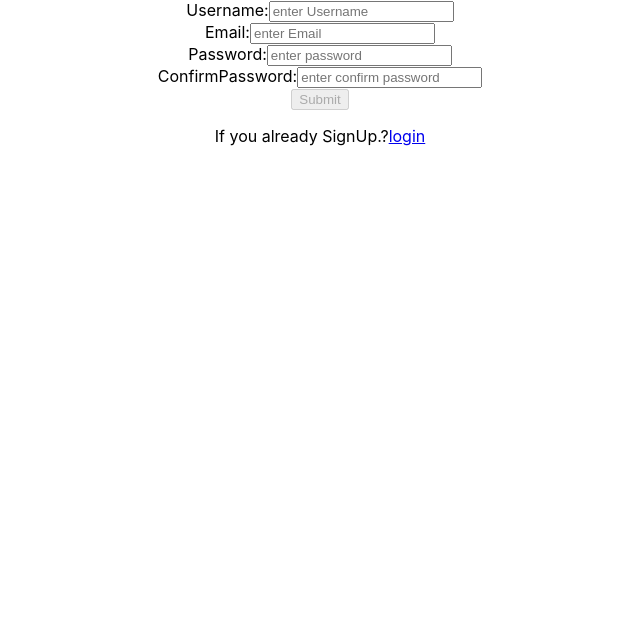
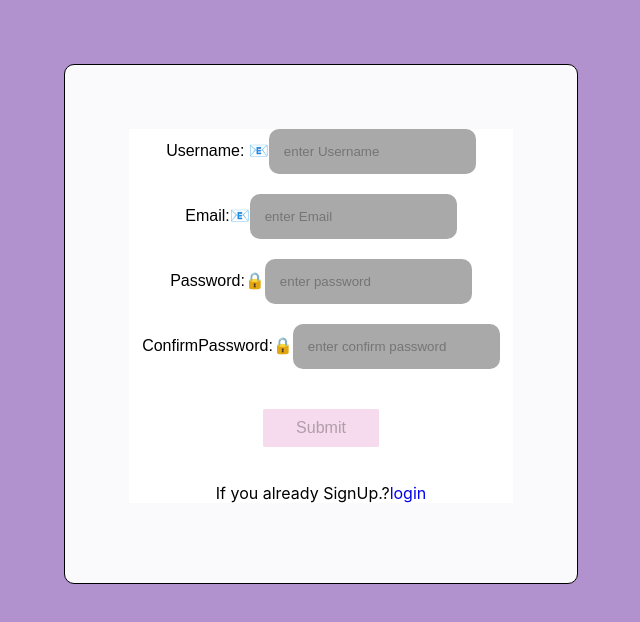
Before and after one commit to rani-vyas/newProject, a React (Create React App) app: page /signup in a window 1280 px wide. Shown: the top 622 px of the page, without its empty margins (320-960 px from the left). Built offline with nearby package versions, Linux system fonts and the light colour scheme.

Commit message:
added new files

```diff
--- a/src/App.js
+++ b/src/App.js
@@ -4,7 +4,7 @@ import {BrowserRouter as Router, Routes,Route} from "react-router-dom";
 import { UserPage } from './project1/page';
 import { SignUp } from './project1/signup';
 import { LoginUser } from './project1/login';
-
+//import { RedirectFunction } from 'react-router-dom';
 function App() {
   return (
    // <SignUp/>
@@ -15,6 +15,7 @@ function App() {
       <Routes>
         <Route path='/'>
           <Route index element={<UserPage/>}/>
+          <Route path='/page' element={<UserPage/>}/>
           <Route path='/signup' element={<SignUp/>}/>
           <Route path='/login' element={<LoginUser/>}/>
         </Route>
--- a/src/project1/login.js
+++ b/src/project1/login.js
@@ -1,9 +1,9 @@
 import axios from "axios";
 import React, { useEffect, useState } from "react";
-import { Link } from "react-router-dom";
+import { Link, redirect, useNavigate } from "react-router-dom";
 
 export function LoginUser () {
-
+const userNavigate = useNavigate()
     const [username,setUsername] = useState('')
     const [email,setEmail] = useState('')
     const [password,setPassword] = useState('')
@@ -12,8 +12,8 @@ export function LoginUser () {
     const [emailError,setEmailError] =useState('')
     const [passwordError,setPasswordError]= useState('')
     const [message,setmessage] = useState('')
-   const [isFormDisable,setisFormDisable] = useState(true)
-
+    const [isFormDisable,setisFormDisable] = useState(true)
+    const [successMessage, setsuccessMessage] = useState('');
 
  const data = JSON.stringify({
     'username':username,
@@ -23,18 +23,8 @@ export function LoginUser () {
     const login = async(e) =>{
         e.preventDefault();
 
-
-            //setisFormDisable(false)
-
-        if(!email || email !== email){
-            setEmailError('Check Your email!')
-        }
-
-        if( password !== password){
-            setPasswordError('Check your password')
-        }
-
         try{
+            debugger;
             const logindata = await axios({
                     'url':'http://127.0.0.1:8000/login/',
                     'method' : 'POST',
@@ -48,28 +38,41 @@ export function LoginUser () {
             console.log(token)
             if(token){
                 localStorage.setItem('token',token)
+        userNavigate('/page')
+                setmessage('user Successfully login.')
             }
             else{
                 console.log('no token!')
             }
-
-            if(username && email && password && password){
+            /*if(username && email && password && password){
                 setmessage('User Successfully login.')
-             }
+             }*/
 
         }catch(error){
             console.error('error',error)
             if(error.response && error.response.data && error.response.data.username){
                     setusernameError(error.response.data.username)
             }
+            else{
+                setError('')
+            }
             if(error.response && error.response.data && error.response.data.email){
                 setEmailError(error.response.data.email)
+            }
+            else{
+                setError('')
             }
             if(error.response && error.response.data && error.response.data.password){
                 setPasswordError(error.response.data.password)
             }
+            else{
+                setError('')
+            }
            if( error.response.data && error.response.data.non_field_errors){
                 setError(error.response.data.non_field_errors)
+            }
+            else{
+                setError('')
             }
         }
     }
@@ -84,9 +87,7 @@ export function LoginUser () {
      const handleChangeEmail = (e) =>{
         setEmail(e.target.value)
         setisFormDisable(!username || !e.target.value || !password )
-        if(email !== '/^[^\s@]+@[^\s@]+\.[^\s@]+$/'){
-            setisFormDisable(true)
-        }
+
 
       }
      const handleChangePassword = (e) =>{
@@ -97,10 +98,44 @@ export function LoginUser () {
             }
          }
 
+         const handleCheckUsername = () =>{
+            if(username == ''){
+                setusernameError('must included username')
+            }
+            else{
+                setusernameError('')
+            }
+         }
+         const handleCheckemail = () =>{
+            debugger;
+            let emailRegex =  /^[^\s@]+@[^\s@]+\.[^\s@]+$/;
+          if (!email) {
+            setEmailError("this field may not be blank!")
+          }
+          else if(!emailRegex.test(email)){
+            setEmailError('Enter A Valid Email!')
+          }
+          else{
+            setEmailError('')
+          }
+        }
+         const handleCheckpassword = () =>{
 
+         let passwordRegexp = /^(?=.[0-9])(?=.[a-zA-Z])(?=.[!@#$%^&])[a-zA-Z0-9!@#$%^&*]{8,20}$/
+                if (passwordRegexp.test(password)) {
+                    setPasswordError('Password length sholud be minimum 8.One uppercase,One lowercase,special characters or one digit must be included.')
+                }
+                else if(!password){
+                    setPasswordError('This field is required.')
+                }
+                else{
+                    setPasswordError('')
+                }
+            }
     return(
         <>
-        <div>
+
+        <div style={{border:'1px solid black' ,marginTop:'5%', width:'40%'}}>
             <form>
             <label>Enter Username:</label>
             <input
@@ -108,6 +143,7 @@ export function LoginUser () {
             placeholder="username"
             value={username}
             onChange={handleChangeUsername}
+            onBlur={handleCheckUsername}
             />
             <br/>
             {usernameError && <p style={{color:'red'}}>{usernameError}</p>}
@@ -116,7 +152,9 @@ export function LoginUser () {
             type="email"
             placeholder="email"
             value={email}
-            onChange={handleChangeEmail}/>
+            onChange={handleChangeEmail}
+            onBlur={handleCheckemail}
+            />
             <br/>
             {emailError && <p style={{color: 'red'}}>{emailError}</p>}
             <label>Enter Password:</label>
@@ -124,7 +162,9 @@ export function LoginUser () {
             type="password"
             placeholder="password"
             value={password}
-            onChange={handleChangePassword }/>
+            onChange={handleChangePassword }
+            onBlur={handleCheckpassword}
+            />
             <br/>
             {passwordError && <p style={{color : 'red'}}>{passwordError}</p>}
 
--- /dev/null
+++ b/src/project1/page.css
@@ -0,0 +1,14 @@
+.primaryButton{
+    width:40%;
+    padding:10px;
+    margin-top: 30px;
+    font-size: 2em;
+    border-color: black;
+    border-radius: 10px;
+}
+.div-class{
+background-color: aliceblue;
+}
+body{
+    background-color: rgb(244, 230, 238);
+}
--- a/src/project1/page.js
+++ b/src/project1/page.js
@@ -1,14 +1,15 @@
 import React, { useEffect } from "react";
-import { Link } from "react-router-dom";
-
+import { Link, useNavigate } from "react-router-dom";
+import './page.css'
 export function UserPage () {
 
     return(
         <>
-        <div style={{border:'1px solid black',width:'40%',padding:'30px',marginLeft:'30%',marginTop:'10%',borderRadius:'10px'}}>
-
-           <button type="button" style={{padding:'10px',marginRight:'10px'}}><Link to='/signup'>SignUp</Link></button>
-           <button type="button" style={{padding:'10px',marginLeft:'10px'}}><Link to='/login'>Login</Link></button>
+        <div className='div-class' style={{border:'10px solid black',width:'50%',padding:'20px',marginLeft:'20%',marginTop:'10%',borderRadius:'10px', height:'300px'}}>
+            <button type="button" className="primaryButton"><Link to='/signup' style={{textDecoration:'none'}}>SignUp</Link></button>
+            <p>If you already SignUp?<Link to='/login' style={{textDecoration:'none'}}>login</Link></p>
+            <button type="button" className="primaryButton" ><Link to='/login' style={{textDecoration:'none'}}>LogIn!</Link></button>
+            <p>If you didn't have any account? <Link to='/signup' style={{textDecoration:'none'}}>Signup</Link></p>
         </div>
         </>
     )
--- /dev/null
+++ b/src/project1/signup.css
@@ -0,0 +1,52 @@
+body{
+    background-color:rgb(177, 146, 207);
+}
+#heading-div h1{
+    text-align: center;
+    margin-bottom: 5%;
+    margin-top: 0%;
+    background-color: aliceblue;
+}
+#heading-div{
+    margin-bottom: 15%;
+    font-size: 2rem;
+}
+.admin-div{
+    border: 1px solid black;
+    border-radius: 10px;
+    margin-left: 30%;
+    margin-top: 5%;
+    margin-bottom: 5%;
+    display:block;
+    align-items: center;
+    width: 30%;
+    padding: 5%;
+    background-color: rgb(250, 249, 252);
+}
+.input-class{
+    padding: 15px;
+    border: none;
+    background-color: darkgray;
+    border-radius: 10px;
+}
+#btn-id{
+    padding: 15px;
+    background-color: rgb(246, 218, 237);
+    border: none;
+    border-radius: 35px;
+}
+#btn-id:hover{
+    background-color: rgb(231, 53 ,178);
+}
+/*#label-checkbox{
+    border: 1px solid black;
+    margin-top: 10px;
+}*/
+.checkbox-div{
+    border: 1px solid black;
+    color: black;
+}
+.checkbox-div #label-checkbox{
+   background-color: aliceblue;
+
+}
--- a/src/project1/signup.js
+++ b/src/project1/signup.js
@@ -1,10 +1,12 @@
 import { isDisabled } from "@testing-library/user-event/dist/utils";
 import axios from "axios";
 import React, { useEffect, useState } from "react";
-import { Link } from "react-router-dom";
+import { Link, useNavigate, } from "react-router-dom";
+import'./signup.css';
 
 export function SignUp () {
-  // debugger
+
+const navigate = useNavigate()
 const [username,setUsername] = useState('')
 const [email,setEmail] = useState('')
 const [password1,setPassword1] = useState('')
@@ -16,6 +18,7 @@ const [password1Error,setPassword1Error] = useState('')
 const [password2Error,setPassword2Error] = useState('')
 const [message,setsignupmessage]= useState('')
 const [isFormDisabled,setFormDisabled] = useState(true);
+const [successMessage,setsuccessMesseage] = useState('')
 
 
 const data = JSON.stringify({
@@ -25,32 +28,9 @@ const data = JSON.stringify({
     password2:password2
 })
 
- /*if(email.matchAll !== '/^[^\s@]+@[^\s@]+\.[^\s@]+$/'){
-        setemailError('This Email is not valid')
-    }
-
-    if(password1 !== password2){
-        seterror('password does not match with confirm password')
-    }
-    if(!password1.length < 8 && password1 !== '/^(?=.*[a-z])(?=.*[A-Z])(?=.*\d)(?=.*[!@#$%^&*()_+])[A-Za-z\d!@#$%^&*()_+]{8,}$/' ){
-        setPassword1Error('password length should be 8.one uppercase,one lowercase,special characters must be included.')
-    }
-
-    if(!username || !email || !password1 || !password2){
-        setUsernameError('This is required.')
-        setemailError('This is required.')
-        setPassword1Error('This is required.')
-        setPassword2Error('This is required.')
-    }*/
-
-/*if(Object.keys(data).length === 0){
-    handleSignup()
-}*/
-
  const handleSignup = async(e) =>{
     e.preventDefault();
         try{
-
             const user = await axios({
                 'url': 'http://127.0.0.1:8000/register/',
                 'method': 'POST',
@@ -60,34 +40,49 @@ const data = JSON.stringify({
                         },
                         data:data
             })
-           // return user
            console.log(user)
-
            if(username && email && password1 && password2){
             setsignupmessage('User Signup Successfully.')
+            navigate('/page')
            }
+
+
         }catch(error){
-            //debugger;
+            //showing backend error
             console.log(error)
             if(error.response && error.response.data && error.response.data.username){
             setUsernameError(error.response.data.username);
+            }else{
+                setUsernameError('')
             }
             if (error.response && error.response.data && error.response.data.email) {
             setemailError(error.response.data.email);
             }
+            else{
+                setemailError('')
+            }
             if(error.response && error.response.data && error.response.data.password1){
             setPassword1Error(error.response.data.password1)
             }
+            else{
+                setPassword1Error('')
+            }
+
             if(error.response && error.response.data && error.response.data.password2){
             setPassword2Error(error.response.data.password2)
+            }
+            else{
+            setPassword2Error('')
             }
             if(error.response && error.response.data && error.response.data.non_field_errors){
             seterror(error.response.data.non_field_errors)
             }
-
+            else{
+                seterror('')
             }
         }
-
+    }
+   //function for disable button
     const handleChangeUsername = (e) =>{
        setUsername(e.target.value)
         setFormDisabled(!e.target.value || !email || !password1 || !password2)
@@ -95,10 +90,6 @@ const data = JSON.stringify({
     const handleChangeEmail = (e) =>{
        setEmail(e.target.value)
        setFormDisabled(!username || !e.target.value || !password1 || !password2)
-      /* let emailRegex = /[a-z0-9]+@[a-z]+\.[a-z]{2,3}/;
-      if (!emailRegex.test(email)) {
-        setemailError("this is not valid email address!")
-      }*/
     }
     const handleChangePassword1 = (e) =>{
             setPassword1(e.target.value)
@@ -108,12 +99,52 @@ const data = JSON.stringify({
             setPassword2( e.target.value)
             setFormDisabled(!username || !email || !password1 || !e.target.value )
      }
+
+     // function for Validation
+     const handleCheckemail = () =>{
+        let emailRegex = /[a-z0-9]+@[a-z]+\.[a-z]{2,3}/;
+        if(!email){
+            setemailError('This is field required.')
+        }
+        else if(!emailRegex.test(email)){
+            setemailError('this is not valid email address')
+        }
+        else {
+            setemailError('')
+        }
+    }
+     const handleCheckpassword = () =>{
+        let Regex = /^(?=.[0-9])(?=.[a-zA-Z])(?=.[!@#$%^&])[a-zA-Z0-9!@#$%^&*]{8,20}$/
+        if(!password1){
+            setPassword1Error('This field is required')
+        }
+        else if(Regex.test(password1)){
+            setPassword1Error('Password length sholud be minimum 8.One uppercase,One lowercase,special characters or one digit must be included.')
+        }
+        else{
+            setPassword1Error('')
+        }
+
+        }
+    const handleCheckConfirmpassword = () =>{
+            if( !password2){
+                setPassword2Error('This Field may not be blank')
+            }
+            else if(password1 !== password2){
+                setPassword2Error('Password did not match.')
+            }
+            else{
+                setPassword2Error('')
+            }
+        }
     return(
         <>
-        <div>
-            <form>
-                <label>Username:</label>
+        <div className="admin-div">
+            <form style={{backgroundColor:'white'}} className="form-class">
+                <label style={{fontSize:'1rem', fontFamily:'sans-serif'}}>Username: <span>&#128231;</span></label>
                 <input
+                id="username"
+                className="input-class"
                 type="text"
                 value={username}
                 onChange={handleChangeUsername}
@@ -121,40 +152,58 @@ const data = JSON.stringify({
                 required
                 />
                 <br/>
+                <br/>
                 {usernameError && <p style={{color:'red'}}>{usernameError}</p>}
-                <label>Email:</label>
-                <input type="email"
+                <label style={{fontSize:'1rem', fontFamily:'sans-serif'}}>Email:<span>&#128231;</span></label>
+                <input
+                id="usermail"
+                className="input-class"
+                type="email"
                 onChange={handleChangeEmail}
                 value={email}
+                onBlur={handleCheckemail}
                 placeholder="enter Email"
                 required
                 />
                 <br/>
+                <br/>
                 {emailError && <p style={{ color: "red"}}>{emailError}</p>}
-                <label>Password:</label>
-                <input type="password"
+                <label style={{fontSize:'1rem', fontFamily:'sans-serif'}}>Password:<span>&#128274;</span></label>
+                <input
+                id="userpassword"
+                className="input-class"
+                type="password"
                 onChange={handleChangePassword1}
                 value={password1}
+                onBlur={handleCheckpassword}
                 placeholder="enter password"
                 required
                 />
                 <br/>
+                <br/>
                 {password1Error && <p style={{ color: "red" }}>{password1Error}</p>}
-                <label>ConfirmPassword:</label>
-                <input type="password"
+                <label style={{fontSize:'1rem', fontFamily:'sans-serif'}}>ConfirmPassword:<span>&#128274;</span></label>
+                <input
+                id="userpassword"
+                className="input-class"
+                type="password"
                 onChange={handleChangePassword2}
                 value={password2}
+                onBlur={handleCheckConfirmpassword}
                 placeholder="enter confirm password"
                 required
                 />
                 <br/>
+                <br/>
                 {password2Error && <p style={{color:'red'}}>{password2Error}</p>}
 
-                <button type="button" onClick={handleSignup} disabled={isFormDisabled}>Submit</button>
+                <button type="button" id="btn-id" onClick={handleSignup} disabled={isFormDisabled} style={{width:'30%',marginTop:'20px', padding:'10px', borderRadius:'2px', fontSize:'1rem'}}>Submit</button>
                 {error && <p style={{color:'red'}}>{error}</p>}
                 {message && <p style={{color:'green'}}>{message}</p>}
+                <br/>
+                <br/>
+                <p>If you already SignUp.?<Link to='/login' style={{textDecoration:'none'}}>login</Link></p>
             </form>
-           <p>If you already SignUp.?<Link to='/login'>login</Link></p>
         </div>
         </>
     )
```
Lines whose indentation alone changed are shown as unchanged.
